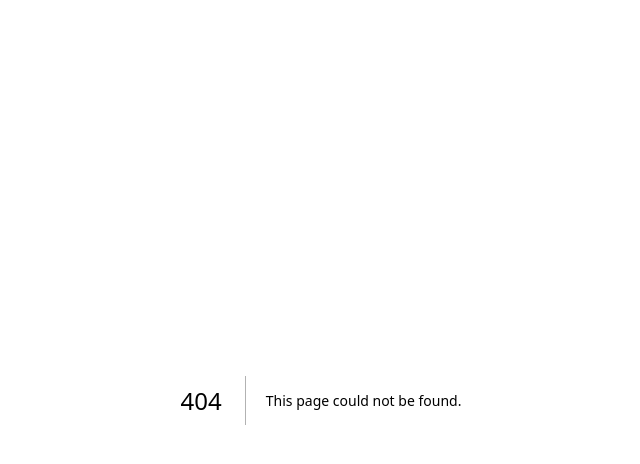
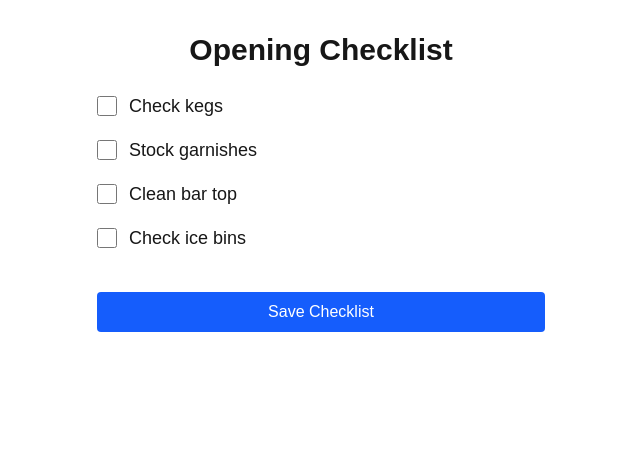
Before and after one commit to nazliozemrek/bar-team-app, a Next.js app: page /opening in a window 1280 px wide. Before the commit this address had no page. Shown: the top 464 px of the page, without its empty margins (319-959 px from the left). Built offline with nearby package versions, Linux system fonts and the light colour scheme; no server answers.

Commit message:
Adding Opening/Closing Checklists

```diff
--- /dev/null
+++ b/app/closing/page.tsx
@@ -0,0 +1,69 @@
+'use client'
+
+import { useState } from "react";
+import { db, auth } from "@/lib/firebase";
+import { collection, doc, setDoc, serverTimestamp } from "firebase/firestore";
+import { useAuthState } from "react-firebase-hooks/auth";
+
+export default function ClosingChecklistPage() {
+  const [user] = useAuthState(auth);
+
+  const [tasks, setTasks] = useState([
+    { id: 1, text: "Check kegs", done: false },
+    { id: 2, text: "Stock garnishes", done: false },
+    { id: 3, text: "Clean bar top", done: false },
+    { id: 4, text: "Check ice bins", done: false },
+  ]);
+
+  const toggleTask = (id: number) => {
+    setTasks(tasks.map(task =>
+      task.id === id ? { ...task, done: !task.done } : task
+    ));
+  };
+
+  const handleSave = async () => {
+    if (!user) {
+      alert("Not logged in");
+      return;
+    }
+
+    const dateId = new Date().toISOString().split('T')[0]; // YYYY-MM-DD
+    const checklistRef = doc(db, "Checklists", dateId);
+
+    await setDoc(checklistRef, {
+      opening: tasks,
+      user: user.email,
+      completedAt: serverTimestamp()
+    }, { merge: true });
+
+    alert("Checklist saved!");
+  };
+
+  return (
+    <main className="flex min-h-screen flex-col items-center p-8 space-y-6">
+      <h1 className="text-3xl font-bold">Closing Checklist</h1>
+      <div className="w-full max-w-md space-y-4">
+        {tasks.map(task => (
+          <div key={task.id} className="flex items-center space-x-3">
+            <input
+              type="checkbox"
+              title="Check"
+              checked={task.done}
+              onChange={() => toggleTask(task.id)}
+              className="h-5 w-5"
+            />
+            <label className={`text-lg ${task.done ? 'line-through text-gray-400' : ''}`}>
+              {task.text}
+            </label>
+          </div>
+        ))}
+        <button
+          onClick={handleSave}
+          className="mt-6 w-full py-2 px-4 bg-blue-600 text-white rounded hover:bg-blue-700"
+        >
+          Save Checklist
+        </button>
+      </div>
+    </main>
+  );
+}
--- /dev/null
+++ b/app/opening/page.tsx
@@ -0,0 +1,69 @@
+'use client'
+
+import { useState } from "react";
+import { db, auth } from "@/lib/firebase";
+import { collection, doc, setDoc, serverTimestamp } from "firebase/firestore";
+import { useAuthState } from "react-firebase-hooks/auth";
+
+export default function OpeningChecklistPage() {
+  const [user] = useAuthState(auth);
+
+  const [tasks, setTasks] = useState([
+    { id: 1, text: "Check kegs", done: false },
+    { id: 2, text: "Stock garnishes", done: false },
+    { id: 3, text: "Clean bar top", done: false },
+    { id: 4, text: "Check ice bins", done: false },
+  ]);
+
+  const toggleTask = (id: number) => {
+    setTasks(tasks.map(task =>
+      task.id === id ? { ...task, done: !task.done } : task
+    ));
+  };
+
+  const handleSave = async () => {
+    if (!user) {
+      alert("Not logged in");
+      return;
+    }
+
+    const dateId = new Date().toISOString().split('T')[0]; // YYYY-MM-DD
+    const checklistRef = doc(db, "Checklists", dateId);
+
+    await setDoc(checklistRef, {
+      opening: tasks,
+      user: user.email,
+      completedAt: serverTimestamp()
+    }, { merge: true });
+
+    alert("Checklist saved!");
+  };
+
+  return (
+    <main className="flex min-h-screen flex-col items-center p-8 space-y-6">
+      <h1 className="text-3xl font-bold">Opening Checklist</h1>
+      <div className="w-full max-w-md space-y-4">
+        {tasks.map(task => (
+          <div key={task.id} className="flex items-center space-x-3">
+            <input
+              type="checkbox"
+              title="Check"
+              checked={task.done}
+              onChange={() => toggleTask(task.id)}
+              className="h-5 w-5"
+            />
+            <label className={`text-lg ${task.done ? 'line-through text-gray-400' : ''}`}>
+              {task.text}
+            </label>
+          </div>
+        ))}
+        <button
+          onClick={handleSave}
+          className="mt-6 w-full py-2 px-4 bg-blue-600 text-white rounded hover:bg-blue-700"
+        >
+          Save Checklist
+        </button>
+      </div>
+    </main>
+  );
+}
--- a/package.json
+++ b/package.json
@@ -12,7 +12,8 @@
     "firebase": "^11.9.1",
     "next": "15.3.4",
     "react": "^19.0.0",
-    "react-dom": "^19.0.0"
+    "react-dom": "^19.0.0",
+    "react-firebase-hooks": "^5.1.1"
   },
   "devDependencies": {
     "@eslint/eslintrc": "^3",
```
Also changed, not shown: 1 other file (tests, documents, lock files or other folders).
